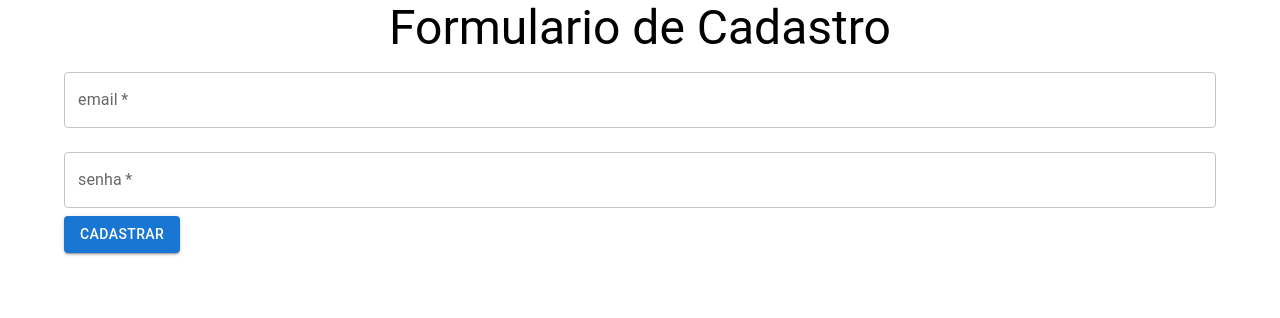
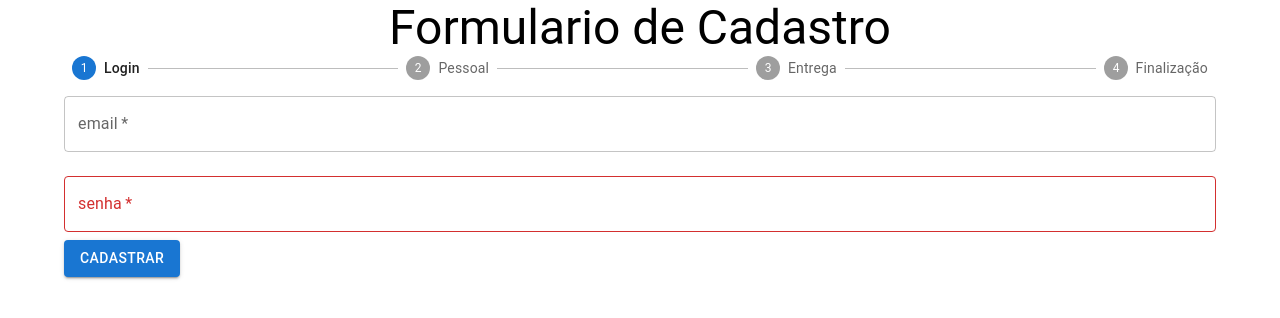
Before and after one commit to renanp96/formcadastro_alura, a React (Create React App) app: page / in a window 1280 px wide. Shown: the top 318 px of the page. Built offline with nearby package versions, Linux system fonts and the light colour scheme.

Commit message:
Aplicando regras de formulario e obrigatoriedade de campos

```diff
--- a/package.json
+++ b/package.json
@@ -13,7 +13,7 @@
     "fontsource-roboto": "^4.0.0",
     "react": "^17.0.2",
     "react-dom": "^17.0.2",
-    "react-scripts": "5.0.0",
+    "react-scripts": "^5.0.1",
     "web-vitals": "^2.1.4"
   },
   "scripts": {
--- a/src/App.js
+++ b/src/App.js
@@ -1,8 +1,10 @@
 import React, { Component } from "react";
 import FormularioCadastro from "./components/FormularioCadastro/FormularioCadastro";
 import { Container, Typography } from "@mui/material";
+import { validarCPF, validarSenha } from "./models/cadastro";
+import ValidacoesCadastro from "./contexts/ValidacoesCadastro";
+import "./App.css";
 
-import "./App.css";
 
 class App extends Component {
   render() {
@@ -11,17 +13,11 @@ class App extends Component {
         <Typography variant="h3" c component="h1" align="center">
           Formulario de Cadastro
         </Typography>
-        <FormularioCadastro enviar={enviar} validarCPF={validarCPF} />
+        <ValidacoesCadastro.Provider value={{cpf:validarCPF, senha:validarSenha}}>
+          <FormularioCadastro enviar={enviar} />
+        </ValidacoesCadastro.Provider>
       </Container>
     );
-  }
-}
-
-function validarCPF(cpf) {
-  if (cpf.length !== 11) {
-    return { valido: false, texto: "CPF invalido." };
-  } else {
-    return { valido: true, texto: "" };
   }
 }
 
--- a/src/components/FormularioCadastro/DadosPessoais.jsx
+++ b/src/components/FormularioCadastro/DadosPessoais.jsx
@@ -1,9 +1,8 @@
-import React from "react";
+import React, { useState, useContext } from "react"
+import { Button, TextField, Switch, FormControlLabel } from "@mui/material";
+import ValidacoesCadastro from "../../contexts/ValidacoesCadastro";
 
-import { useState } from "react";
-import { Button, TextField, Switch, FormControlLabel } from "@mui/material";
-
-function DadosPessoais({ enviar, validarCPF }) {
+function DadosPessoais({ enviar }) {
   const [nome, setNome] = useState("");
   const [sobrenome, setSobrenome] = useState("");
   const [cpf, setCPF] = useState("");
@@ -11,11 +10,31 @@ function DadosPessoais({ enviar, validarCPF }) {
   const [novidades, setNovidades] = useState(true);
   const [errors, setErrors] = useState({ cpf: { valido: true, texto: "" } });
 
+  const validacoes = useContext(ValidacoesCadastro);
+  function validarCampos(event){
+    const {name, value} = event.target;
+    const novoEstado = {...errors};
+    novoEstado[name] = validacoes[name](value);
+
+    setErrors(novoEstado);
+  }
+
+  function enviarForm(){
+    for(let campo in errors){
+      if(!errors[campo].valido){
+        return false;
+      }
+    }
+    return true;
+  }
+
   return (
     <form
       onSubmit={(event) => {
         event.preventDefault();
-        enviar({ nome, sobrenome, cpf, novidades, promocoes });
+        if(enviarForm()){
+          enviar({ nome, sobrenome, cpf, novidades, promocoes });
+        }
       }}
     >
       <TextField
@@ -45,13 +64,11 @@ function DadosPessoais({ enviar, validarCPF }) {
         onChange={(event) => {
           setCPF(event.target.value);
         }}
-        onBlur={(event) => {
-          const valido = validarCPF(event.target.value);
-          setErrors({ cpf: valido });
-        }}
+        onBlur={validarCampos}
         error={!errors.cpf.valido}
         helperText={errors.cpf.texto}
-        id="cpf"
+        id="CPF"
+        name="cpf"
         label="CPF"
         variant="outlined"
         margin="normal"
--- a/src/components/FormularioCadastro/DadosUsuario.jsx
+++ b/src/components/FormularioCadastro/DadosUsuario.jsx
@@ -1,15 +1,37 @@
 import { Button, TextField } from "@mui/material";
-import React, { useState } from "react";
+import React, { useState, useContext } from "react";
+import ValidacoesCadastro from "../../contexts/ValidacoesCadastro";
 
 function DadosUsuario({ enviar }) {
   const [email, setEmail] = useState("");
   const [senha, setSenha] = useState("");
+  const [errors, setErrors] = useState({ senha: { valido: true, texto: "" } });
+
+  const validacoes = useContext(ValidacoesCadastro);
+  function validarCampos(event){
+    const {name, value} = event.target;
+    const novoEstado = {...errors};
+    novoEstado[name] = validacoes[name](value);
+
+    setErrors(novoEstado);
+  }
+
+  function enviarForm(){
+    for(let campo in errors){
+      if(!errors[campo].valido){
+        return false;
+      }
+    }
+    return true;
+  }
 
   return (
     <form
       onSubmit={(event) => {
         event.preventDefault();
-        enviar({email, senha});
+        if(enviarForm()){
+          enviar({email, senha});
+        }
       }}
     >
       <TextField
@@ -30,7 +52,11 @@ function DadosUsuario({ enviar }) {
         onChange={(event) => {
           setSenha(event.target.value);
         }}
+        onBlur={validarCampos}
+        error={errors.senha.valido}
+        helperText={errors.senha.texto}
         id="senha"
+        name="senha"
         label="senha"
         type="password"
         variant="outlined"
--- a/src/components/FormularioCadastro/FormularioCadastro.jsx
+++ b/src/components/FormularioCadastro/FormularioCadastro.jsx
@@ -1,21 +1,46 @@
-import React, { useState } from "react";
+import { Step, StepLabel, Stepper, Typography } from "@mui/material";
+import React, { useState, useEffect } from "react";
 import DadosEntrega from "./DadosEntrega";
 import DadosPessoais from "./DadosPessoais";
 import DadosUsuario from "./DadosUsuario";
 
-function FormularioCadastro({ enviar, validarCPF }) {
+function FormularioCadastro({ enviar }) {
   const [etapaAtual, setEtapaAtual] = useState(0);
+  const [dadosColetados, setDados] = useState({});
+
+  //Rendeniza o elemento quando a DOM for criado, atualizado ou desmontado
+  useEffect(() => {
+    if(etapaAtual === formularios.length-1){
+      enviar(dadosColetados);
+    }
+    //console.log(dadosColetados);
+  });
+
   const formularios = [
-    <DadosUsuario enviar={proximaEtapa} />,
-    <DadosPessoais enviar={proximaEtapa} validarCPF={validarCPF} />,
-    <DadosEntrega enviar={enviar} />,
+    <DadosUsuario enviar={coletarDados} />,
+    <DadosPessoais enviar={coletarDados} />,
+    <DadosEntrega enviar={coletarDados} />,
+    <Typography variant="h4" align="center">Obrigado pelo cadastro</Typography>
   ];
+
+  function coletarDados(dados) {
+    setDados({ ...dadosColetados, ...dados });
+    proximaEtapa();
+  }
 
   function proximaEtapa() {
     setEtapaAtual(etapaAtual + 1);
   }
 
-  return <>{formularios[etapaAtual]}</>;
+  return <>
+  <Stepper activeStep={etapaAtual}>
+    <Step><StepLabel>Login</StepLabel></Step>
+    <Step><StepLabel>Pessoal</StepLabel></Step>
+    <Step><StepLabel>Entrega</StepLabel></Step>
+    <Step><StepLabel>Finalização</StepLabel></Step>
+  </Stepper>
+  {formularios[etapaAtual]}
+  </>;
 }
 
 export default FormularioCadastro;
--- /dev/null
+++ b/src/contexts/ValidacoesCadastro.js
@@ -0,0 +1,5 @@
+import React from 'react';
+
+const ValidacoesCadastro = React.createContext();
+
+export default ValidacoesCadastro;
--- /dev/null
+++ b/src/models/cadastro.js
@@ -0,0 +1,17 @@
+function validarCPF(cpf) {
+    if (cpf.length !== 11) {
+      return { valido: false, texto: "CPF invalido." };
+    } else {
+      return { valido: true, texto: "" };
+    }
+}
+
+function validarSenha(senha){
+    if(senha.length < 4 || senha.length >= 72){
+        return {valido:false, texto:"A senha deve ter 4 a 72 caracteres"}
+    } else {
+        return {valido: true, texto: ""}
+    }
+}
+
+export {validarCPF, validarSenha};
```
Also changed, not shown: 1 other file (tests, documents, lock files or other folders).
